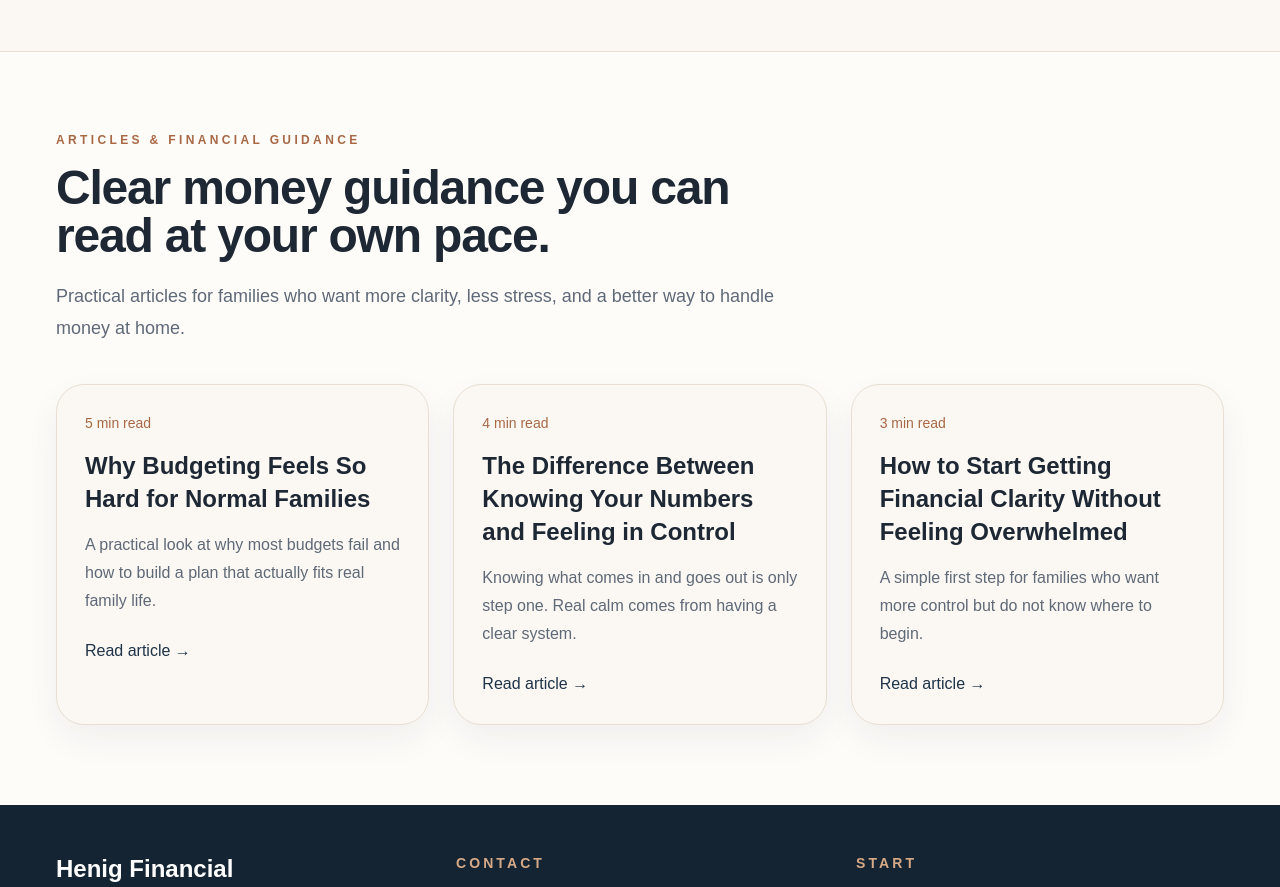
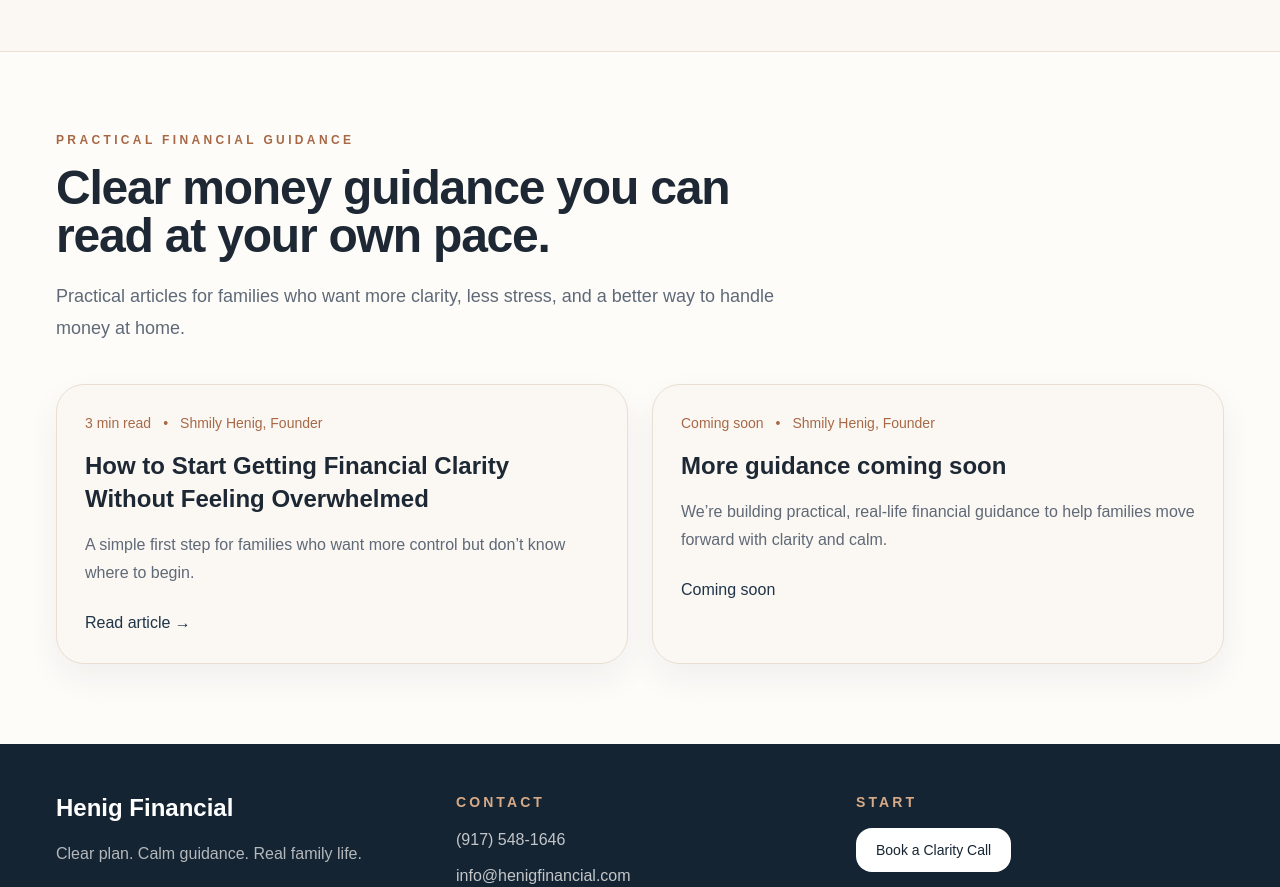
Before and after one commit to samuelhenig/henig-financial, a Next.js app: page / in a window 1280 px wide. Shown: the part 860-1747 px from the top of the page. Built offline with nearby package versions, Linux system fonts and the light colour scheme.

Commit message:
Update page.js

```diff
--- a/src/app/page.js
+++ b/src/app/page.js
@@ -1,25 +1,20 @@
 export default function Page() {
   const articles = [
     {
-      title: "Why Budgeting Feels So Hard for Normal Families",
+      title: "How to Start Getting Financial Clarity Without Feeling Overwhelmed",
       description:
-        "A practical look at why most budgets fail and how to build a plan that actually fits real family life.",
-      readTime: "5 min read",
-      href: "/articles/why-budgeting-feels-hard",
+        "A simple first step for families who want more control but don’t know where to begin.",
+      readTime: "3 min read",
+      author: "Shmily Henig, Founder",
+      href: "/articles/start-financial-clarity",
     },
     {
-      title: "The Difference Between Knowing Your Numbers and Feeling in Control",
+      title: "More guidance coming soon",
       description:
-        "Knowing what comes in and goes out is only step one. Real calm comes from having a clear system.",
-      readTime: "4 min read",
-      href: "/articles/knowing-your-numbers",
-    },
-    {
-      title: "How to Start Getting Financial Clarity Without Feeling Overwhelmed",
-      description:
-        "A simple first step for families who want more control but do not know where to begin.",
-      readTime: "3 min read",
-      href: "/articles/start-financial-clarity",
+        "We’re building practical, real-life financial guidance to help families move forward with clarity and calm.",
+      readTime: "Coming soon",
+      author: "Shmily Henig, Founder",
+      href: "#",
     },
   ];
 
@@ -125,7 +120,7 @@ export default function Page() {
         <div className="mx-auto max-w-7xl">
           <div className="max-w-3xl">
             <div className="mb-4 text-xs font-semibold uppercase tracking-[0.28em] text-[#A86846]">
-              Articles & Financial Guidance
+              Practical Financial Guidance
             </div>
 
             <h2 className="text-4xl font-semibold tracking-tight md:text-5xl">
@@ -138,14 +133,16 @@ export default function Page() {
             </p>
           </div>
 
-          <div className="mt-10 grid gap-6 md:grid-cols-3">
+          <div className="mt-10 grid gap-6 md:grid-cols-2">
             {articles.map((article) => (
               <article
                 key={article.title}
                 className="rounded-[28px] border border-[#E8DED2] bg-[#FBF8F3] p-7 shadow-[0_14px_34px_rgba(29,40,52,0.06)]"
               >
-                <div className="text-sm font-medium text-[#A86846]">
-                  {article.readTime}
+                <div className="flex flex-wrap items-center gap-3 text-sm text-[#A86846]">
+                  <span>{article.readTime}</span>
+                  <span>•</span>
+                  <span>{article.author}</span>
                 </div>
 
                 <h3 className="mt-4 text-2xl font-semibold leading-snug">
@@ -160,7 +157,7 @@ export default function Page() {
                   href={article.href}
                   className="mt-6 inline-block font-medium text-[#1F3448] hover:underline"
                 >
-                  Read article →
+                  {article.href === "#" ? "Coming soon" : "Read article →"}
                 </a>
               </article>
             ))}
```
